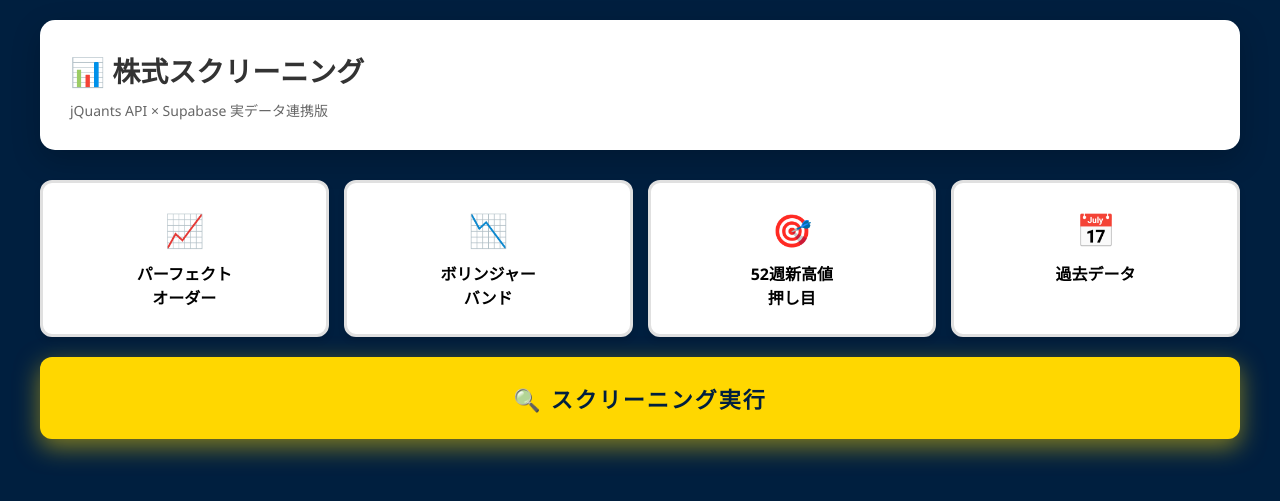
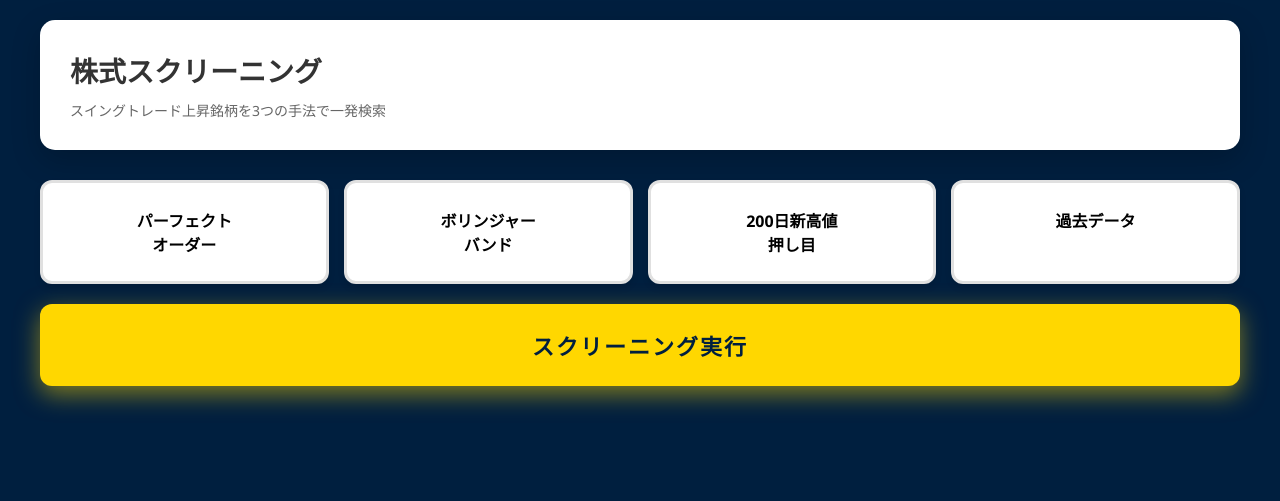
Before and after one commit to toshi0771/stock-screener-jp, a Flask app: page / in a window 1280 px wide. Shown: the top 501 px of the page. Run offline with Flask 3, Linux system fonts and the light colour scheme.

Commit message:
UI improvements: Remove icons, rename 52week to 200day, add accordion for 20+ stocks

```diff
--- a/templates/index_new.html
+++ b/templates/index_new.html
@@ -302,31 +302,56 @@
             color: #999;
             font-size: 18px;
         }
+
+        /* アコーディオンボタン */
+        .show-more-button {
+            width: 100%;
+            background: #4CAF50;
+            color: white;
+            border: none;
+            border-radius: 8px;
+            padding: 15px;
+            font-size: 16px;
+            font-weight: bold;
+            cursor: pointer;
+            margin-top: 15px;
+            transition: all 0.3s ease;
+        }
+
+        .show-more-button:hover {
+            background: #45a049;
+            transform: translateY(-2px);
+            box-shadow: 0 4px 8px rgba(0,0,0,0.2);
+        }
+
+        .hidden-rows {
+            display: none;
+        }
+
+        .hidden-rows.show {
+            display: table-row;
+        }
     </style>
 </head>
 <body>
     <div class="container">
         <header>
-            <h1>📊 株式スクリーニング</h1>
-            <p class="subtitle">jQuants API × Supabase 実データ連携版</p>
+            <h1>株式スクリーニング</h1>
+            <p class="subtitle">スイングトレード上昇銘柄を3つの手法で一発検索</p>
         </header>
 
         <!-- ボタングリッド -->
         <div class="button-grid">
             <div class="card-button" data-method="perfect_order">
-                <div class="icon">📈</div>
                 <div class="title">パーフェクト<br>オーダー</div>
             </div>
             <div class="card-button" data-method="bollinger_band">
-                <div class="icon">📉</div>
                 <div class="title">ボリンジャー<br>バンド</div>
             </div>
             <div class="card-button" data-method="52week_pullback">
-                <div class="icon">🎯</div>
-                <div class="title">52週新高値<br>押し目</div>
+                <div class="title">200日新高値<br>押し目</div>
             </div>
             <div class="card-button" data-method="history">
-                <div class="icon">📅</div>
                 <div class="title">過去データ</div>
             </div>
         </div>
@@ -371,7 +396,7 @@
                 </select>
             </div>
 
-            <!-- 52週新高値押し目専用オプション -->
+            <!-- 200日新高値押し目専用オプション -->
             <div class="option-group" id="pullbackOptions" style="display: none;">
                 <label class="option-label">タッチEMA選択</label>
                 <select class="option-select" id="emaTouchSelect">
@@ -396,7 +421,7 @@
 
         <!-- スクリーニング実行ボタン -->
         <button class="execute-button" id="executeButton">
-            🔍 スクリーニング実行
+            スクリーニング実行
         </button>
 
         <!-- 結果表示エリア -->
@@ -501,7 +526,7 @@
                         html += '<th>日付</th>';
                         html += '<th>パーフェクトオーダー</th>';
                         html += '<th>ボリンジャーバンド</th>';
-                        html += '<th>52週新高値押し目</th>';
+                        html += '<th>200日新高値押し目</th>';
                         html += '</tr></thead><tbody>';
 
                         data.history.forEach(row => {
@@ -529,7 +554,7 @@
                         options.ema50_divergence = document.getElementById('ema50DivergenceSelect').value;
                     }
 
-                    // 52週新高値押し目の場合、オプションを追加
+                    // 200日新高値押し目の場合、オプションを追加
                     if (selectedMethod === '52week_pullback') {
                         options.ema_touch = document.getElementById('emaTouchSelect').value;
                         options.use_stochastic = document.getElementById('stochasticToggle').checked;
@@ -552,7 +577,7 @@
                     const methodNames = {
                         'perfect_order': 'パーフェクトオーダー',
                         'bollinger_band': 'ボリンジャーバンド±3σ',
-                        '52week_pullback': '52週新高値押し目'
+                        '52week_pullback': '200日新高値押し目'
                     };
 
                     resultsTitle.textContent = `${methodNames[selectedMethod]} - ${data.count}銘柄検出`;
@@ -571,13 +596,15 @@
 
                         html += '</tr></thead><tbody>';
 
-                        data.results.forEach(stock => {
-                            // 5桁コードを4桁に変換（末尾の0を削除）
+                        data.results.forEach((stock, index) => {
+                            // 5桁コードを4桁に変換（末尾〆0を削除）
                             let code = stock.code.toString();
                             if (code.length === 5 && code.endsWith('0')) {
                                 code = code.slice(0, 4);
                             }
-                            html += '<tr>';
+                            // 21銘柄以降はhidden-rowsクラスを付与
+                            const rowClass = index >= 20 ? ' class="hidden-rows"' : '';
+                            html += `<tr${rowClass}>`;
                             html += `<td>${code}</td>`;
                             html += `<td>${stock.name}</td>`;
                             html += `<td>${stock.market}</td>`;
@@ -602,6 +629,12 @@
                         });
 
                         html += '</tbody></table>';
+
+                        // 21銘柄以上ある場合は「もっと見る」ボタンを追加
+                        if (data.results.length > 20) {
+                            html += `<button class="show-more-button" onclick="toggleHiddenRows()">もっと見る (残り${data.results.length - 20}銘柄)</button>`;
+                        }
+
                         resultsContent.innerHTML = html;
                     } else {
                         resultsContent.innerHTML = '<div class="no-data">該当する銘柄が見つかりませんでした</div>';
@@ -625,7 +658,7 @@
                 }
 
                 // CSVデータを生成
-                let csv = '日付,パーフェクトオーダー,ボリンジャーバンド,52週新高値押し目\n';
+                let csv = '日付,パーフェクトオーダー,ボリンジャーバンド,200日新高値押し目\n';
 
                 data.history.forEach(row => {
                     csv += `${row.date},`;
@@ -651,6 +684,30 @@
                 alert('CSVダウンロード中にエラーが発生しました');
             }
         }
+
+        // アコーディオン機能: 非表示銘柄を展開/折りたたみ
+        function toggleHiddenRows() {
+            const hiddenRows = document.querySelectorAll('.hidden-rows');
+            const button = document.querySelector('.show-more-button');
+
+            if (hiddenRows.length === 0) return;
+
+            const isHidden = hiddenRows[0].style.display === 'none' || hiddenRows[0].style.display === '';
+
+            hiddenRows.forEach(row => {
+                row.style.display = isHidden ? 'table-row' : 'none';
+            });
+
+            if (button) {
+                if (isHidden) {
+                    button.textContent = '閉じる';
+                } else {
+                    const totalRows = document.querySelectorAll('tbody tr').length;
+                    const visibleRows = 20;
+                    button.textContent = `もっと見る (残り${totalRows - visibleRows}銘柄)`;
+                }
+            }
+        }
     </script>
 </body>
 </html>
```
